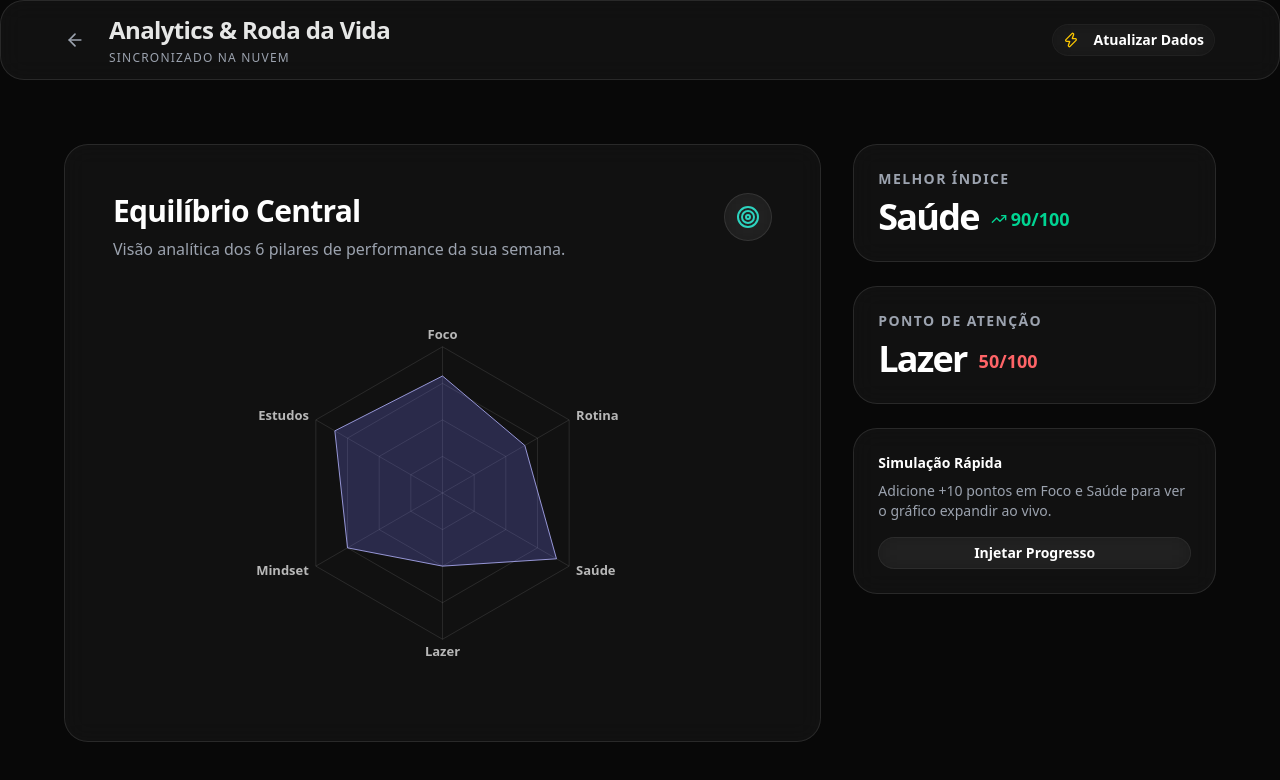
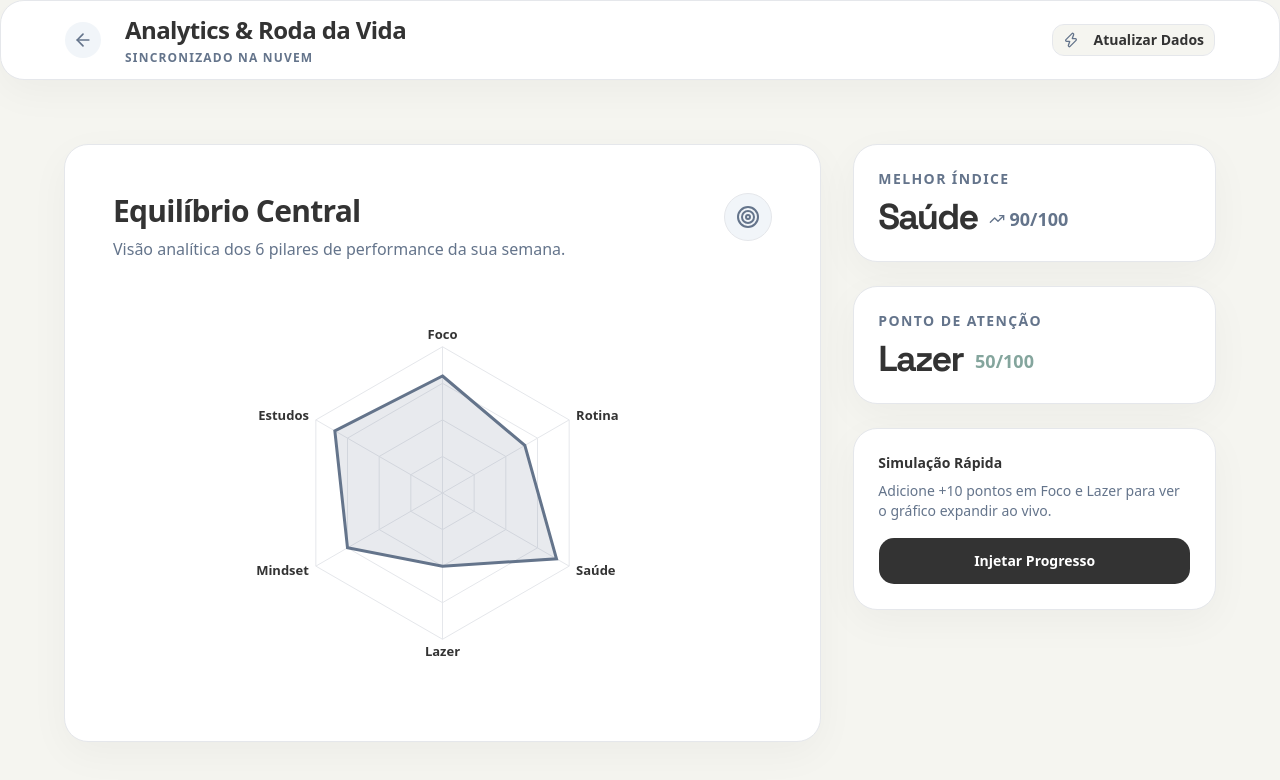
Before and after one commit to gustavoatenuos-cmd/app-priscila-tdah, a Next.js app: page /dashboard/analytics in a window 1280 px wide. Shown: the top 780 px of the page. Built offline with nearby package versions, Linux system fonts and the light colour scheme.

Commit message:
style: atualiza interface global para light mode premium conforme novo escopo

```diff
--- a/src/app/dashboard/analytics/page.tsx
+++ b/src/app/dashboard/analytics/page.tsx
@@ -27,24 +27,20 @@ export default function AnalyticsPage() {
 
   return (
     <div className="flex bg-background min-h-screen text-foreground relative overflow-hidden">
-      {/* Immersive background glow */}
-      <div className="absolute top-[20%] left-[10%] w-[500px] h-[500px] bg-primary/20 rounded-full blur-[150px] -z-10" />
-      <div className="absolute bottom-[10%] right-[10%] w-[400px] h-[400px] bg-indigo-500/10 rounded-full blur-[150px] -z-10" />
-
       {/* Main Container */}
       <main className="flex-1 w-full flex flex-col min-h-screen">
-        <header className="h-20 border-b border-white/5 flex items-center justify-between px-8 md:px-16 glass-panel rounded-none border-t-0 border-l-0 border-r-0 sticky top-0 z-50">
+        <header className="h-20 border-b border-border flex items-center justify-between px-8 md:px-16 premium-panel rounded-none border-t-0 border-l-0 border-r-0 sticky top-0 z-50 bg-card">
           <div className="flex items-center gap-6">
-            <Link href="/dashboard" className="text-muted-foreground hover:text-white transition-colors">
+            <Link href="/dashboard" className="text-muted-foreground hover:text-foreground transition-colors bg-secondary p-2 rounded-full">
               <ArrowLeft className="h-5 w-5" />
             </Link>
             <div>
-              <h1 className="text-2xl font-bold tracking-tight text-white/90">Analytics & Roda da Vida</h1>
-              <p className="text-xs text-muted-foreground font-medium uppercase tracking-widest mt-1">Sincronizado na Nuvem</p>
+              <h1 className="text-2xl font-bold tracking-tight text-foreground">Analytics & Roda da Vida</h1>
+              <p className="text-xs text-muted-foreground font-bold uppercase tracking-widest mt-1">Sincronizado na Nuvem</p>
             </div>
           </div>
-          <Button variant="outline" className="border-white/10 hover:bg-white/10 font-bold glass-panel text-white">
-            <Zap className="h-4 w-4 mr-2 text-yellow-400" />
+          <Button variant="outline" className="border-border hover:bg-secondary font-bold text-foreground">
+            <Zap className="h-4 w-4 mr-2 text-primary" />
             Atualizar Dados
           </Button>
         </header>
@@ -55,14 +51,14 @@ export default function AnalyticsPage() {
           <motion.div
             initial={{ opacity: 0, scale: 0.95 }}
             animate={{ opacity: 1, scale: 1 }}
-            className="lg:col-span-2 glass-panel p-8 md:p-12 min-h-[500px] flex flex-col relative"
+            className="lg:col-span-2 premium-panel premium-hover p-8 md:p-12 min-h-[500px] flex flex-col relative bg-card"
           >
             <div className="flex justify-between items-start mb-8">
                <div>
-                 <h2 className="text-3xl font-bold tracking-tight text-white">Equilíbrio Central</h2>
-                 <p className="text-muted-foreground mt-2">Visão analítica dos 6 pilares de performance da sua semana.</p>
+                 <h2 className="text-3xl font-bold tracking-tight text-foreground">Equilíbrio Central</h2>
+                 <p className="text-muted-foreground mt-2 font-medium">Visão analítica dos 6 pilares de performance da sua semana.</p>
                </div>
-               <div className="h-12 w-12 rounded-full glass-panel flex items-center justify-center border-white/10">
+               <div className="h-12 w-12 rounded-full bg-secondary flex items-center justify-center border-border border">
                  <Target className="h-6 w-6 text-primary" />
                </div>
             </div>
@@ -70,19 +66,20 @@ export default function AnalyticsPage() {
             <div className="flex-1 w-full min-h-[400px] relative">
               <ResponsiveContainer width="100%" height="100%">
                 <RadarChart cx="50%" cy="50%" outerRadius="75%" data={data}>
-                  <PolarGrid stroke="rgba(255,255,255,0.1)" />
-                  <PolarAngleAxis dataKey="subject" tick={{ fill: 'rgba(255,255,255,0.7)', fontSize: 13, fontWeight: 600 }} />
+                  <PolarGrid stroke="#E5E7EB" />
+                  <PolarAngleAxis dataKey="subject" tick={{ fill: '#333333', fontSize: 13, fontWeight: 700 }} />
                   <PolarRadiusAxis angle={30} domain={[0, 100]} tick={false} axisLine={false} />
                   <Tooltip
-                     contentStyle={{ backgroundColor: 'rgba(10,10,10,0.8)', backdropFilter: 'blur(10px)', border: '1px solid rgba(255,255,255,0.1)', borderRadius: '12px', color: '#fff' }}
-                     itemStyle={{ color: '#fff' }}
+                     contentStyle={{ backgroundColor: '#ffffff', borderRadius: '12px', color: '#333333', border: '1px solid #E5E7EB', boxShadow: '0 10px 25px rgba(0,0,0,0.05)' }}
+                     itemStyle={{ color: '#333333', fontWeight: 'bold' }}
                   />
                   <Radar
                     name="Performance Atual"
                     dataKey="A"
-                    stroke="rgba(180, 180, 255, 0.8)"
-                    fill="rgba(120, 120, 255, 0.4)"
-                    fillOpacity={0.6}
+                    stroke="#64748B"
+                    strokeWidth={3}
+                    fill="#64748B"
+                    fillOpacity={0.15}
                   />
                 </RadarChart>
               </ResponsiveContainer>
@@ -95,12 +92,12 @@ export default function AnalyticsPage() {
               initial={{ opacity: 0, x: 20 }}
               animate={{ opacity: 1, x: 0 }}
               transition={{ delay: 0.1 }}
-              className="glass-panel p-6 border-l-4 border-l-primary"
+              className="premium-panel p-6 border-l-4 border-l-primary bg-card"
             >
-              <h4 className="text-sm text-muted-foreground font-semibold uppercase tracking-widest mb-2">Melhor Índice</h4>
+              <h4 className="text-sm text-muted-foreground font-bold uppercase tracking-widest mb-2">Melhor Índice</h4>
               <div className="flex items-end gap-3">
-                <span className="text-4xl font-extrabold text-white tracking-tighter">Saúde</span>
-                <span className="text-lg text-emerald-400 font-bold mb-1 flex items-center"><TrendingUp className="h-4 w-4 mr-1"/> 90/100</span>
+                <span className="text-4xl font-mono font-extrabold text-foreground tracking-tighter">Saúde</span>
+                <span className="text-lg text-primary font-bold mb-1 flex items-center"><TrendingUp className="h-4 w-4 mr-1"/> 90/100</span>
               </div>
             </motion.div>
 
@@ -108,12 +105,12 @@ export default function AnalyticsPage() {
               initial={{ opacity: 0, x: 20 }}
               animate={{ opacity: 1, x: 0 }}
               transition={{ delay: 0.2 }}
-              className="glass-panel p-6 border-l-4 border-l-destructive/50"
+              className="premium-panel p-6 border-l-4 border-l-accent bg-card"
             >
-              <h4 className="text-sm text-muted-foreground font-semibold uppercase tracking-widest mb-2">Ponto de Atenção</h4>
+              <h4 className="text-sm text-muted-foreground font-bold uppercase tracking-widest mb-2">Ponto de Atenção</h4>
               <div className="flex items-end gap-3">
-                <span className="text-4xl font-extrabold text-white tracking-tighter">Lazer</span>
-                <span className="text-lg text-red-400 font-bold mb-1 flex items-center">50/100</span>
+                <span className="text-4xl font-mono font-extrabold text-foreground tracking-tighter">Lazer</span>
+                <span className="text-lg text-accent font-bold mb-1 flex items-center">50/100</span>
               </div>
             </motion.div>
 
@@ -121,12 +118,12 @@ export default function AnalyticsPage() {
               initial={{ opacity: 0, x: 20 }}
               animate={{ opacity: 1, x: 0 }}
               transition={{ delay: 0.3 }}
-              className="glass-panel p-6"
+              className="premium-panel premium-hover p-6 bg-card"
             >
-              <h4 className="text-sm text-white font-semibold mb-2">Simulação Rápida</h4>
-              <p className="text-sm text-muted-foreground mb-4">Adicione +10 pontos em Foco e Saúde para ver o gráfico expandir ao vivo.</p>
+              <h4 className="text-sm text-foreground font-bold mb-2">Simulação Rápida</h4>
+              <p className="text-sm text-muted-foreground mb-4 font-medium">Adicione +10 pontos em Foco e Lazer para ver o gráfico expandir ao vivo.</p>
               <Button
-                className="w-full glass-panel border-white/10 hover:bg-white/10 text-white font-bold"
+                className="w-full bg-foreground hover:bg-foreground/90 text-white font-bold h-12 rounded-xl"
                 onClick={() => {
                   setData(prev => prev.map(d =>
                     (d.subject === "Foco" || d.subject === "Lazer")
--- a/src/app/dashboard/page.tsx
+++ b/src/app/dashboard/page.tsx
@@ -8,34 +8,32 @@ import { Button } from "@/components/ui/button";
 export default function DashboardPage() {
   return (
     <div className="flex bg-background min-h-screen selection:bg-primary/20 text-foreground relative">
-      {/* Immersive bg */}
-      <div className="absolute top-[10%] left-[5%] w-[400px] h-[400px] bg-primary/10 rounded-full blur-[120px] -z-10 pointer-events-none" />
 
-      {/* Sidebar - TDAH Constante Theme */}
-      <aside className="w-64 border-r border-white/5 hidden md:block glass-panel rounded-none border-t-0 border-l-0 border-b-0 z-10 relative">
-        <div className="h-20 flex items-center px-8 border-b border-white/5">
-          <span className="font-extrabold text-xl tracking-tight text-white">TDAH Constante</span>
+      {/* Sidebar - Light Mode Matte */}
+      <aside className="w-64 border-r border-border hidden md:block premium-panel rounded-none border-t-0 border-l-0 border-b-0 z-10 relative bg-card">
+        <div className="h-20 flex items-center px-8 border-b border-border">
+          <span className="font-extrabold text-xl tracking-tight text-foreground">TDAH Constante</span>
         </div>
 
         <nav className="p-4 flex flex-col gap-2">
-          <Link href="/dashboard" className="flex items-center gap-3 px-4 py-3 rounded-2xl glass-panel border-white/10 text-white font-medium shadow-sm">
-            <LayoutDashboard className="h-5 w-5" />
+          <Link href="/dashboard" className="flex items-center gap-3 px-4 py-3 rounded-2xl premium-panel border-border text-foreground font-semibold shadow-sm">
+            <LayoutDashboard className="h-5 w-5 text-primary" />
             Acompanhamento
           </Link>
           <div className="mt-6 mb-2 px-4 text-xs font-bold uppercase tracking-widest text-muted-foreground">Produtividade Real</div>
-          <Link href="/dashboard/analytics" className="flex items-center gap-3 px-4 py-3 rounded-2xl text-muted-foreground hover:text-white hover:bg-white/5 font-medium transition-colors">
+          <Link href="/dashboard/analytics" className="flex items-center gap-3 px-4 py-3 rounded-2xl text-muted-foreground hover:text-foreground hover:bg-secondary font-medium transition-colors">
             <Target className="h-5 w-5" />
             Roda da Vida
           </Link>
-          <Link href="/dashboard/planner" className="flex items-center gap-3 px-4 py-3 rounded-2xl text-muted-foreground hover:text-white hover:bg-white/5 font-medium transition-colors">
+          <Link href="/dashboard/planner" className="flex items-center gap-3 px-4 py-3 rounded-2xl text-muted-foreground hover:text-foreground hover:bg-secondary font-medium transition-colors">
             <CheckSquare className="h-5 w-5" />
             Planner TDAH
           </Link>
-          <Link href="#" className="flex items-center gap-3 px-4 py-3 rounded-2xl text-muted-foreground hover:bg-muted font-medium transition-colors opacity-50 cursor-not-allowed">
+          <Link href="#" className="flex items-center gap-3 px-4 py-3 rounded-2xl text-muted-foreground hover:bg-secondary font-medium transition-colors opacity-50 cursor-not-allowed">
             <Calendar className="h-5 w-5" />
             Desafio 365
           </Link>
-          <Link href="/dashboard/module/neuroplasticidade" className="flex items-center gap-3 px-4 py-3 rounded-2xl text-muted-foreground hover:text-white hover:bg-white/5 font-medium transition-colors">
+          <Link href="/dashboard/module/neuroplasticidade" className="flex items-center gap-3 px-4 py-3 rounded-2xl text-muted-foreground hover:text-foreground hover:bg-secondary font-medium transition-colors">
             <BookOpen className="h-5 w-5" />
             Biblioteca
           </Link>
@@ -44,11 +42,11 @@ export default function DashboardPage() {
 
       {/* Main Content Area */}
       <main className="flex-1 w-full flex flex-col min-h-screen overflow-y-auto">
-        <header className="h-20 border-b border-white/5 flex items-center px-8 md:px-12 glass-panel rounded-none border-t-0 border-l-0 border-r-0 sticky top-0 z-30 justify-between">
-          <h1 className="text-2xl font-bold tracking-tight text-white">O seu dia</h1>
+        <header className="h-20 border-b border-border flex items-center px-8 md:px-12 bg-card/60 backdrop-blur-md sticky top-0 z-30 justify-between">
+          <h1 className="text-2xl font-bold tracking-tight text-foreground">O seu dia</h1>
           <div className="flex items-center gap-4">
-             <div className="hidden sm:flex items-center gap-2 px-4 py-2 glass-panel border-white/10 text-white rounded-full text-sm font-bold shadow-sm">
-               <Flame className="w-4 h-4 text-orange-400" /> <span className="font-mono text-lg tracking-tight">12 Dias Seguidos</span>
+             <div className="hidden sm:flex items-center gap-2 px-4 py-2 premium-panel border-border text-foreground rounded-full text-sm font-bold shadow-sm">
+               <Flame className="w-4 h-4 text-orange-500" /> <span className="font-mono text-lg tracking-tight">12 Dias Seguidos</span>
              </div>
           </div>
         </header>
@@ -56,11 +54,10 @@ export default function DashboardPage() {
         <div className="p-8 md:p-12 max-w-5xl mx-auto w-full space-y-10 pb-24">
 
           {/* Saudação -> Accompaniment Style */}
-          <motion.div initial={{ opacity: 0, y: 10 }} animate={{ opacity: 1, y: 0 }} className="flex flex-col md:flex-row justify-between items-start md:items-center gap-4 glass-panel border-l-4 border-l-primary p-8 md:p-10 relative overflow-hidden">
-
+          <motion.div initial={{ opacity: 0, y: 10 }} animate={{ opacity: 1, y: 0 }} className="flex flex-col md:flex-row justify-between items-start md:items-center gap-4 premium-panel border-l-4 border-l-primary p-8 md:p-10 relative overflow-hidden bg-card">
             <div className="z-10">
-              <h2 className="text-3xl md:text-4xl font-extrabold tracking-tight text-white">Bom dia! Pronta para focar?</h2>
-              <p className="text-muted-foreground mt-2 max-w-lg leading-relaxed text-lg">
+              <h2 className="text-3xl md:text-4xl font-extrabold tracking-tight text-foreground">Bom dia! Pronta para focar?</h2>
+              <p className="text-muted-foreground mt-2 max-w-lg leading-relaxed text-lg font-medium">
                 O seu cérebro é moldável. Cada pequena ação hoje cria uma ponte para o amanhã. Sem cobranças, apenas constância.
               </p>
             </div>
@@ -68,31 +65,30 @@ export default function DashboardPage() {
 
           <div className="grid grid-cols-1 md:grid-cols-2 gap-8">
             {/* Action Card 1: Module Resume */}
-            <motion.div initial={{ opacity: 0, y: 10 }} animate={{ opacity: 1, y: 0 }} transition={{ delay: 0.1 }} className="glass-panel p-10 flex flex-col hover:border-white/20 transition-all group">
-              <div className="h-14 w-14 rounded-2xl glass-panel border-white/10 text-white flex items-center justify-center mb-8 group-hover:scale-110 transition-transform">
+            <motion.div initial={{ opacity: 0, y: 10 }} animate={{ opacity: 1, y: 0 }} transition={{ delay: 0.1 }} className="premium-panel premium-hover p-10 flex flex-col group bg-card">
+              <div className="h-14 w-14 rounded-2xl bg-secondary text-primary flex items-center justify-center mb-8 group-hover:scale-110 transition-transform">
                 <Activity className="h-7 w-7" />
               </div>
-              <h4 className="font-bold text-2xl mb-3 tracking-tight text-white">A Base do Hábito</h4>
-              <p className="text-base text-muted-foreground mb-10 flex-1 leading-relaxed">
+              <h4 className="font-bold text-2xl mb-3 tracking-tight text-foreground">A Base do Hábito</h4>
+              <p className="text-base text-muted-foreground mb-10 flex-1 leading-relaxed font-medium">
                 Aprenda as bases científicas e como aplicar os gatilhos certos para mudar seu comportamento de forma duradoura.
               </p>
               <Link href="/dashboard/module/neuroplasticidade">
-                <Button className="w-full sm:w-auto rounded-xl px-8 glass-panel border-white/10 hover:bg-white/10 font-bold text-white transition-all shadow-md">Continuar Curso</Button>
+                <Button className="w-full sm:w-auto rounded-xl px-8 bg-primary hover:bg-primary/90 font-bold text-white transition-all shadow-md">Continuar Curso</Button>
               </Link>
             </motion.div>
 
             {/* Action Card 2: Daily Planner Prompt */}
-            <motion.div initial={{ opacity: 0, y: 10 }} animate={{ opacity: 1, y: 0 }} transition={{ delay: 0.2 }} className="glass-panel p-10 flex flex-col hover:border-white/20 transition-all group relative overflow-hidden">
-             <div className="absolute top-0 right-0 w-40 h-40 bg-indigo-500/20 rounded-full blur-[50px] -mr-10 -mt-10 pointer-events-none" />
-              <div className="h-14 w-14 rounded-2xl glass-panel border-white/10 text-white flex items-center justify-center mb-8 group-hover:scale-110 transition-transform z-10">
+            <motion.div initial={{ opacity: 0, y: 10 }} animate={{ opacity: 1, y: 0 }} transition={{ delay: 0.2 }} className="premium-panel premium-hover p-10 flex flex-col group relative overflow-hidden bg-card">
+              <div className="h-14 w-14 rounded-2xl bg-secondary text-accent flex items-center justify-center mb-8 group-hover:scale-110 transition-transform z-10">
                 <Target className="h-7 w-7" />
               </div>
-              <h4 className="font-bold text-2xl mb-3 text-white tracking-tight z-10">Mova um bloco hoje</h4>
-              <p className="text-base text-muted-foreground mb-10 flex-1 leading-relaxed z-10">
+              <h4 className="font-bold text-2xl mb-3 text-foreground tracking-tight z-10">Mova um bloco hoje</h4>
+              <p className="text-base text-muted-foreground mb-10 flex-1 leading-relaxed z-10 font-medium">
                 Sua lista está limpa. Abra o Planner TDAH e identifique 1 hábito limitante para anotar no descarrego mental hoje.
               </p>
               <Link href="/dashboard/planner" className="z-10">
-                <Button className="w-full sm:w-auto glass-panel border-white/10 hover:bg-white/10 font-bold text-white rounded-xl px-8 shadow-md">Abrir Planner</Button>
+                <Button className="w-full sm:w-auto bg-foreground hover:bg-foreground/90 font-bold text-white rounded-xl px-8 shadow-md">Abrir Planner</Button>
               </Link>
             </motion.div>
           </div>
--- a/src/app/globals.css
+++ b/src/app/globals.css
@@ -2,68 +2,46 @@
 @plugin "tailwindcss-animate";
 @custom-variant dark (&:is(.dark *));
 
+/* Clean, Light Mode Premium & Foco TDAH */
 :root {
-  --background: oklch(0.98 0.01 240);
-  --foreground: oklch(0.1 0.02 240);
-  --card: oklch(1 0 0);
-  --card-foreground: oklch(0.1 0.02 240);
-  --popover: oklch(1 0 0);
-  --popover-foreground: oklch(0.1 0.02 240);
-  --primary: oklch(0.2 0.05 240);
-  --primary-foreground: oklch(0.98 0.01 240);
-  --secondary: oklch(0.96 0.02 240);
-  --secondary-foreground: oklch(0.2 0.05 240);
-  --muted: oklch(0.96 0.02 240);
-  --muted-foreground: oklch(0.55 0.05 240);
-  --accent: oklch(0.96 0.02 240);
-  --accent-foreground: oklch(0.2 0.05 240);
-  --destructive: oklch(0.57 0.22 27);
-  --destructive-foreground: oklch(0.98 0 0);
-  --border: oklch(0.92 0.02 240);
-  --input: oklch(0.92 0.02 240);
-  --ring: oklch(0.2 0.05 240);
-  --radius: 0.75rem;
-}
+  /* Fundo Off-White #F5F5F0 para não estressar a visão */
+  --background: #F5F5F0;
+  --foreground: #333333; /* Cinza Chumbo para leitura confortável */
 
-/* Forced Cinematic Dark Mode */
-.dark, :root {
-  /* Fundo principal #080808 */
-  --background: #080808;
-  --foreground: #f3f4f6;
+  /* Superfícies em Branco Puro, Papel Matte */
+  --card: #FFFFFF;
+  --card-foreground: #1F2937;
 
-  /* Glassmorphism base vars */
-  --card: rgba(255, 255, 255, 0.04);
-  --card-foreground: #f3f4f6;
+  --popover: #FFFFFF;
+  --popover-foreground: #1F2937;
 
-  --popover: rgba(255, 255, 255, 0.04);
-  --popover-foreground: #f3f4f6;
+  /* Slate Blue / Azul Acinzentado (#64748B) - Neutro e elegante */
+  --primary: #64748B;
+  --primary-foreground: #FFFFFF;
 
-  /* Ciano Suave / Teal-400 (#2DD4BF) para foco sem sobrecarga */
-  --primary: #2DD4BF;
-  --primary-foreground: #080808;
+  --secondary: #F1F5F9;
+  --secondary-foreground: #333333;
 
-  --secondary: rgba(255, 255, 255, 0.08);
-  --secondary-foreground: #f3f4f6;
+  --muted: #E2E8F0;
+  --muted-foreground: #64748B;
 
-  --muted: rgba(255, 255, 255, 0.05);
-  --muted-foreground: #9ca3af;
-
-  /* Laranja Queimado / Amber-500 (#F59E0B) para urgencia limpa */
-  --accent: #F59E0B;
-  --accent-foreground: #080808;
+  /* Sage Green suave de accent para botões alternativos se precisar */
+  --accent: #84A59D;
+  --accent-foreground: #FFFFFF;
 
   --destructive: #ef4444;
   --destructive-foreground: #ffffff;
 
-  --border: rgba(255, 255, 255, 0.1);
-  --input: rgba(255, 255, 255, 0.05);
-  --ring: rgba(45, 212, 191, 0.5); /* Glow base teal */
+  --border: #E5E7EB;
+  --input: #F1F5F9;
+  --ring: rgba(100, 116, 139, 0.3); /* Ring slate */
 
-  --chart-1: #2DD4BF;
-  --chart-2: #F59E0B;
-  --chart-3: #10B981;
-  --chart-4: #8B5CF6;
-  --chart-5: #F43F5E;
+  --chart-1: #64748B;
+  --chart-2: #84A59D;
+  --chart-3: #475569;
+  --chart-4: #9CA3AF;
+  --chart-5: #334155;
+  --radius: 0.75rem;
 }
 
 @theme inline {
@@ -105,27 +83,21 @@
   }
   body {
     @apply bg-background text-foreground antialiased selection:bg-primary/20 selection:text-primary;
-
-    /* Immersive Space grid if requested, but prompt requests 080808 clean. Keeping very subtle mesh if needed. */
   }
 }
 
-/* Glassmorphism Helper Utility */
+/* Premium Light Mode Utilities */
 @layer utilities {
-  .glass-panel {
-    @apply bg-[rgba(255,255,255,0.04)] backdrop-blur-md border border-[rgba(255,255,255,0.1)] rounded-3xl;
+  .premium-panel {
+    @apply bg-card border border-border shadow-[0_12px_40px_rgba(0,0,0,0.04)] rounded-3xl;
   }
 
-  .glass-hover {
-    @apply hover:bg-[rgba(255,255,255,0.06)] hover:border-[rgba(255,255,255,0.15)] transition-all duration-300 hover:shadow-[0_0_20px_rgba(45,212,191,0.15)];
+  .premium-hover {
+    @apply hover:shadow-[0_16px_50px_rgba(0,0,0,0.06)] hover:-translate-y-1 transition-all duration-300;
   }
 
-  /* Ambient glow shadow specific for accents */
-  .ambient-glow-primary {
-    @apply shadow-[0_0_40px_rgba(45,212,191,0.25)];
-  }
-
-  .ambient-glow-accent {
-    @apply shadow-[0_0_40px_rgba(245,158,11,0.2)];
+  /* Forças os textos nas áreas de painel para não usar colorações de dark mode fixas */
+  .text-panel {
+    @apply text-foreground;
   }
 }
--- a/src/app/layout.tsx
+++ b/src/app/layout.tsx
@@ -26,7 +26,7 @@ export default function RootLayout({
   return (
     <html
       lang="pt-BR"
-      className={`dark ${inter.variable} ${spaceGrotesk.variable} h-full antialiased`}
+      className={`${inter.variable} ${spaceGrotesk.variable} h-full antialiased bg-background text-foreground`}
     >
       <body className="min-h-full flex flex-col font-sans">
         {children}
```
